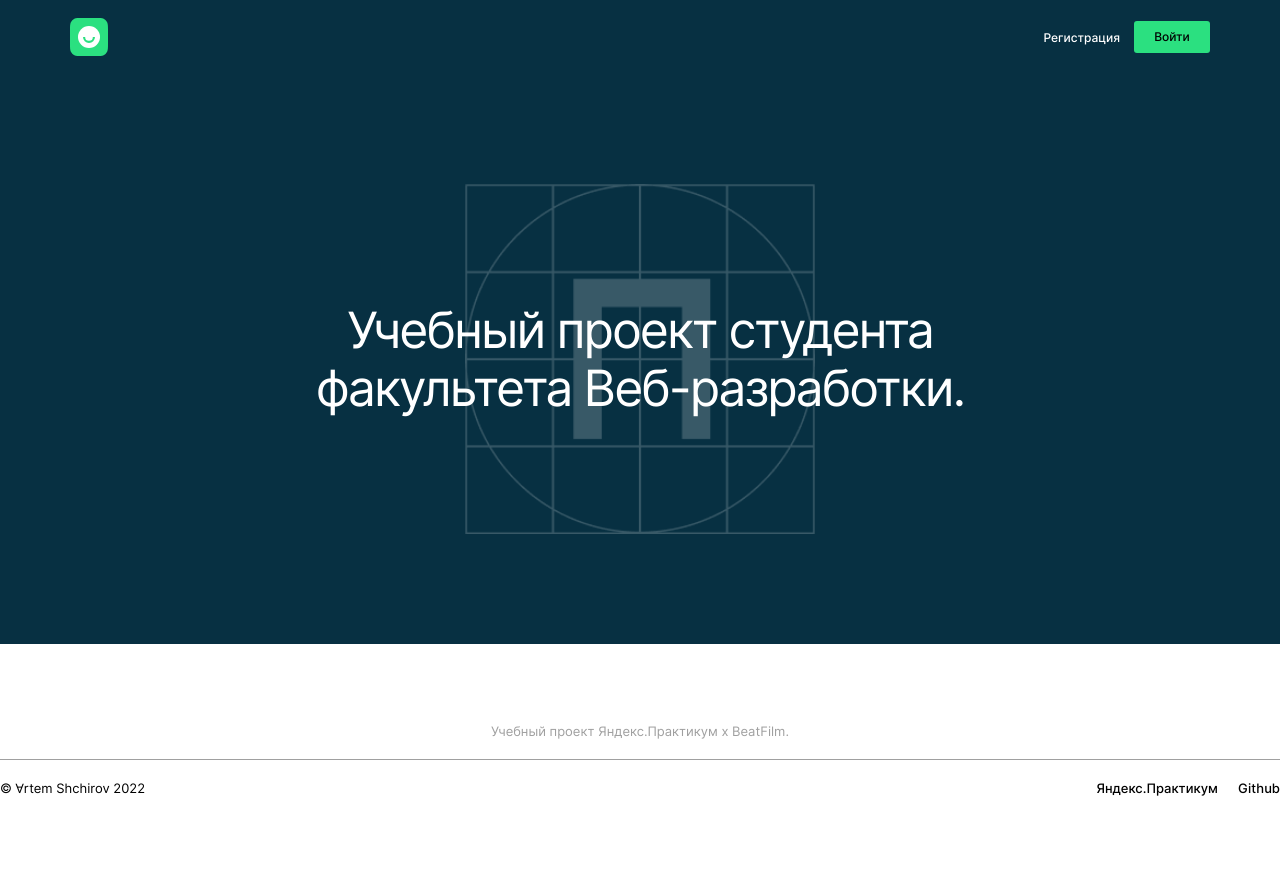
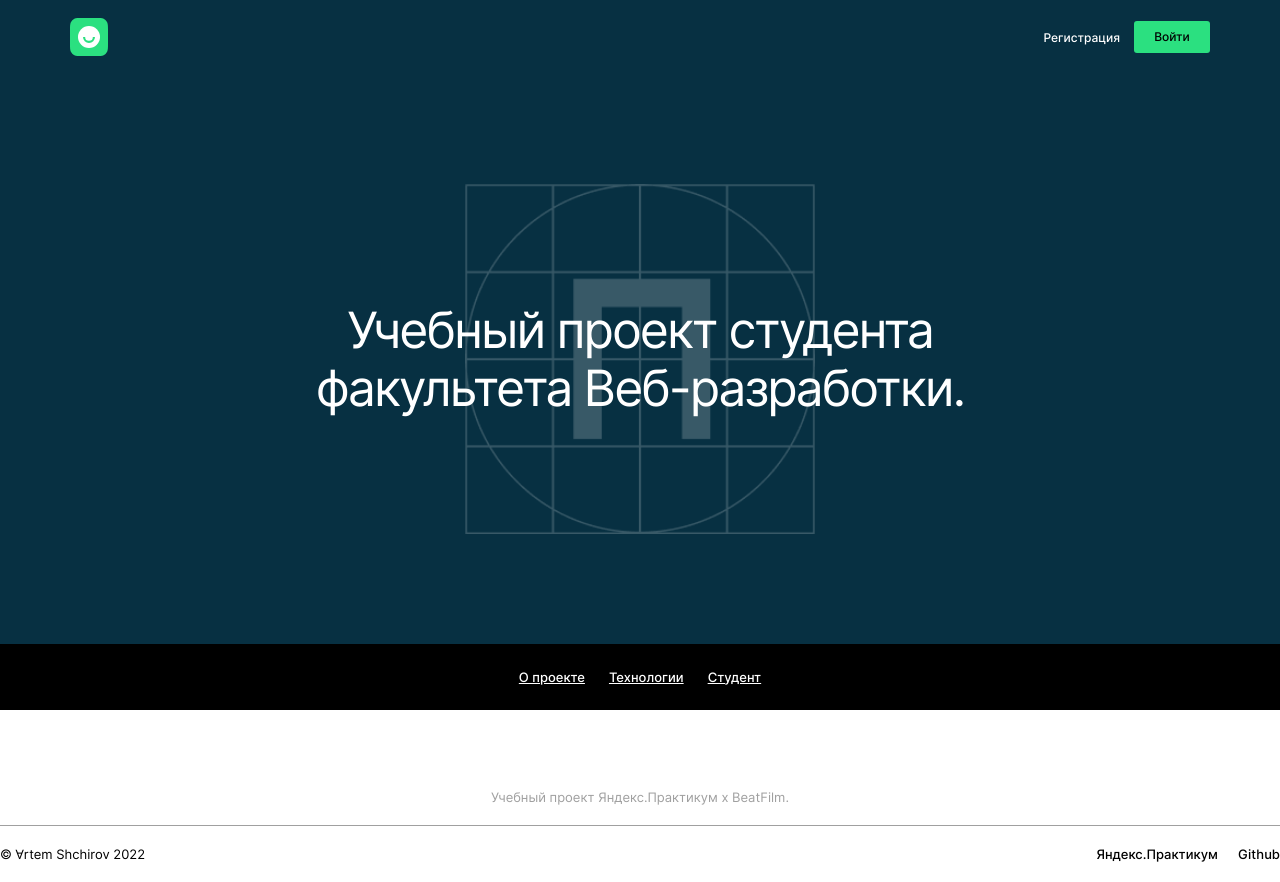
Before and after one commit to artemshchirov/movies-explorer-frontend, a React (Create React App) app: page / in a window 1280 px wide. Before the commit the page ends 816 px from the top, so only its background shows below. Built offline with nearby package versions, Linux system fonts and the light colour scheme.

Commit message:
add NavTab

```diff
--- a/src/components/Main/Main.js
+++ b/src/components/Main/Main.js
@@ -2,7 +2,7 @@ import './Main.css';
 import { Link } from 'react-router-dom';
 import logo from '../../images/logo.svg';
 import Promo from './Promo/Promo';
-import NavTab from './NavTab/NavTab';
+import NavTab from '../NavTab/NavTab';
 import AboutProject from './AboutProject/AboutProject';
 import Techs from './Techs/Techs';
 import AboutMe from './AboutMe/AboutMe';
--- a/src/components/NavTab/NavTab.css
+++ b/src/components/NavTab/NavTab.css
@@ -0,0 +1,37 @@
+.navtab {
+  width: 100%;
+  min-height: 66px;
+  display: flex;
+  justify-content: center;
+  align-items: center;
+  background-color: #000;
+}
+
+.nav__links {
+  margin: 0;
+  padding: 0;
+  list-style: none;
+  display: flex;
+  justify-content: center;
+  align-items: center;
+}
+
+.nav__link {
+  padding-right: 24px;
+  font-weight: 500;
+  font-size: 11px;
+  line-height: 1.45;
+  text-decoration-line: underline;
+  color: #fff;
+}
+
+.nav__link_last {
+  padding-right: 0;
+}
+
+@media screen and (min-width: 768px) {
+  .nav__link {
+    font-size: 13px;
+    line-height: 1.23;
+  }
+}
--- a/src/components/NavTab/NavTab.js
+++ b/src/components/NavTab/NavTab.js
@@ -1,8 +1,29 @@
 import './NavTab.css';
+import { Link } from 'react-router-dom';
 
 const NavTab = () => {
   return (
-    <></>
+    <section className="navtab">
+      <nav>
+        <ul className="nav__links">
+          <li>
+            <Link className="nav__link" to="#about">
+              О проекте
+            </Link>
+          </li>
+          <li>
+            <Link className="nav__link" to="#techs">
+              Технологии
+            </Link>
+          </li>
+          <li>
+            <Link className="nav__link nav__link_last" to="#student">
+              Студент
+            </Link>
+          </li>
+        </ul>
+      </nav>
+    </section>
   );
 };
 
```
